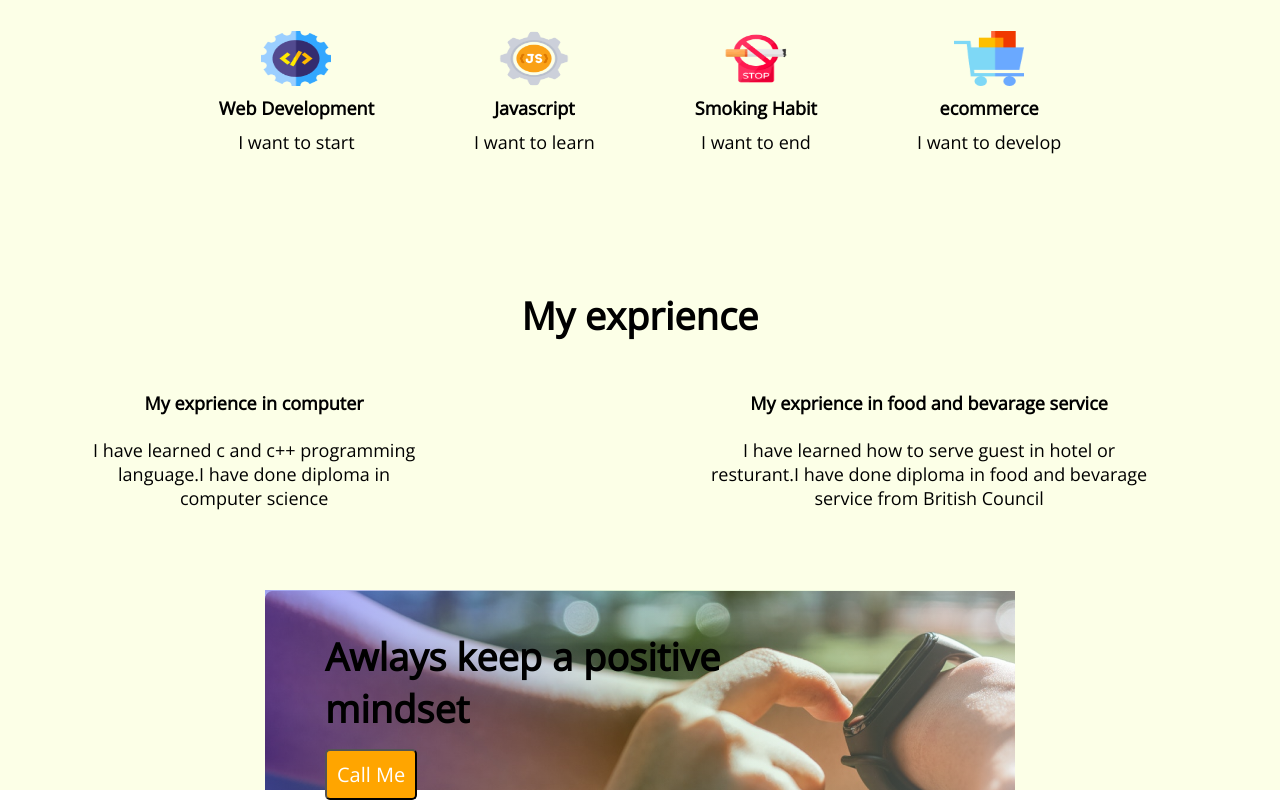
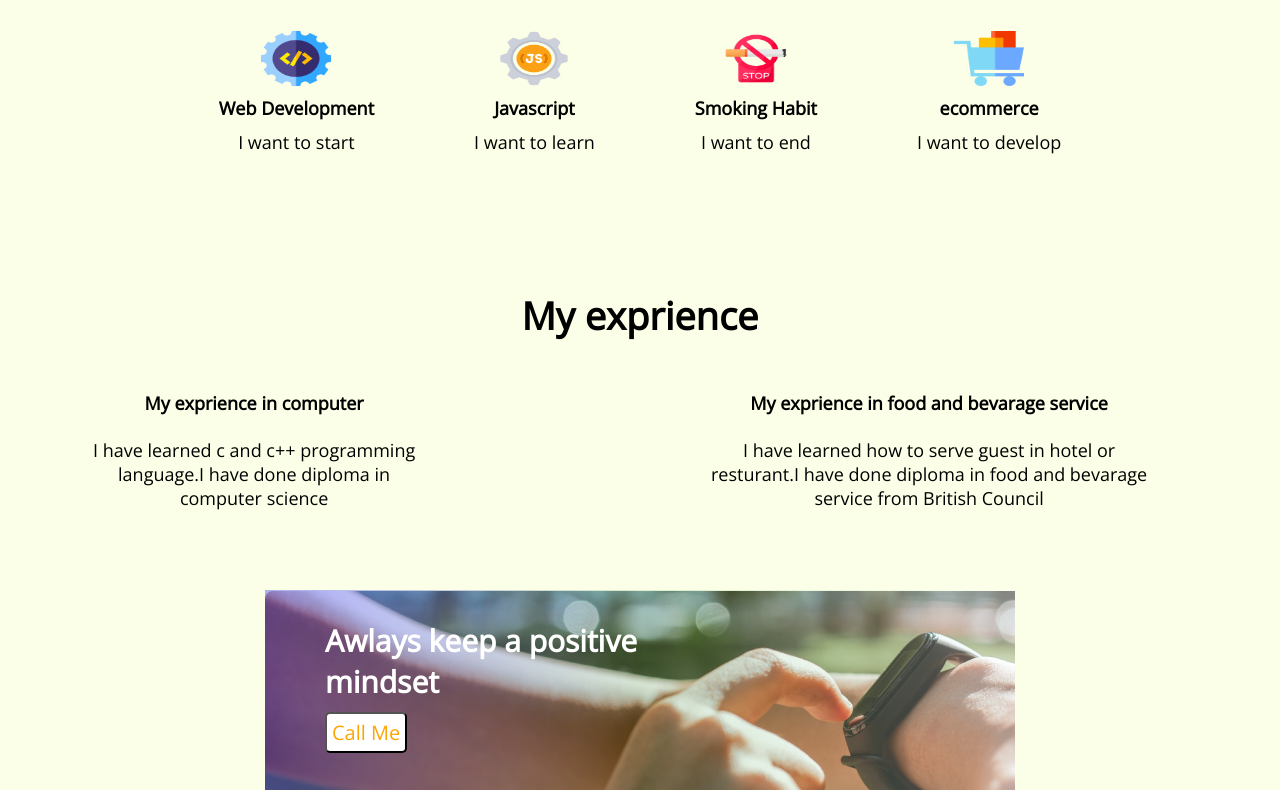
Before and after one commit to shahin2525/new-year, a plain HTML site: page index.html in a window 1280 px wide. Shown: the part 1456-2256 px from the top of the page. Drawn offline with nearby package versions, Linux system fonts and the light colour scheme.

Commit message:
fifth commit

```diff
--- a/new.css
+++ b/new.css
@@ -167,7 +167,7 @@ main {
 
 /* suggestion section */
 .suggestion-section {
-  background-image: linear-gradient(to right, #0000ff5c, #00800021, #ffffff59),
+  background-image: linear-gradient(to right, #2424fa5c, #00800021, #ffffff59),
     url(images/watch.png);
 
   height: 200px;
@@ -182,23 +182,25 @@ main {
 
 /* suggestion section */
 .suggestion {
-  margin: 20px 0px 30px 30px;
+  margin: 10px 0px 20px 30px;
   padding: 20px 0px 30px 30px;
   align-items: left;
 }
 .suggestion-title {
-  font-size: 38px;
+  font-size: 30px;
   font-weight: 700;
-  padding: 0px 100px 0px 0px;
-  margin: 0px 50px 10px 0px;
+  padding: 0px 210px 0px 0px;
+  margin: 0px 50px 5px 0px;
+  color: white;
   /* text-align: center; */
 }
 
 .suggestion-btn {
-  background-color: orange;
+  background-color: white;
   color: white;
-  padding: 10px;
+  padding: 5px;
   border-radius: 5px;
-  margin: 5px 0px 0px 0px;
+  margin: 5px 0px 5px 0px;
   font-size: 20px;
+  color: rgb(252, 165, 4);
 }
```
